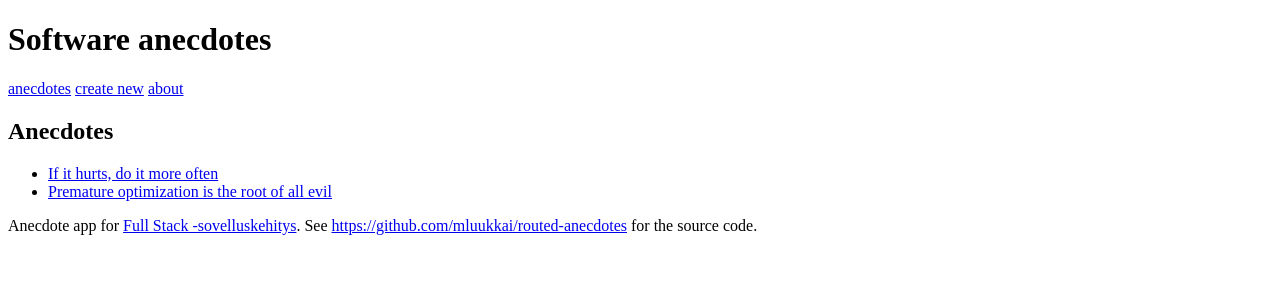
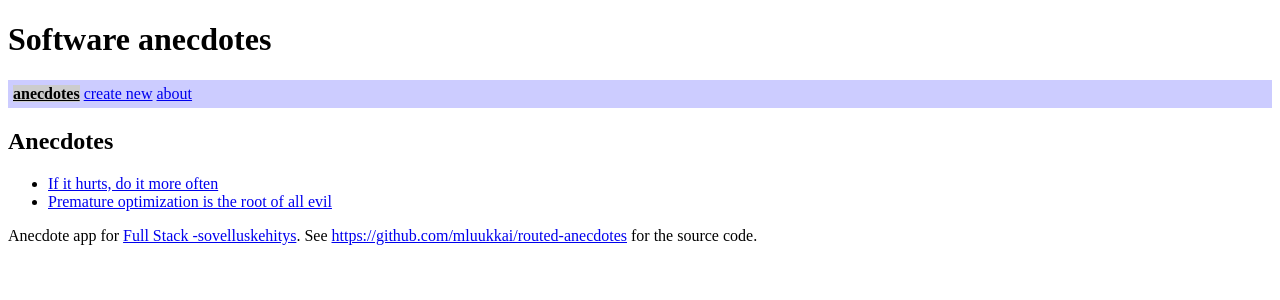
Before and after one commit to FeisEater/pavelfullstackexercise, a React (Create React App) app in the folder osa6/: page / in a window 1280 px wide. Shown: the top 300 px of the page. Built offline with nearby package versions, Linux system fonts and the light colour scheme.

Commit message:
tehtävä 6.20

```diff
--- a/osa6/src/App.js
+++ b/osa6/src/App.js
@@ -1,13 +1,27 @@
 import React from 'react'
-import { BrowserRouter as Router, Route, Link } from 'react-router-dom'
+import { BrowserRouter as Router, Route, Link, NavLink } from 'react-router-dom'
 
-const Menu = () => (
-  <div>
-    <Link to="/">anecdotes</Link>&nbsp;
-    <Link to="/create">create new</Link>&nbsp;
-    <Link to="/about">about</Link>&nbsp;
-  </div>
-)
+const Menu = () => {
+  const containerStyle = {
+    backgroundColor: '#ccccff',
+    padding: 5
+  }
+  const inactiveStyle = {
+
+  }
+  const activeStyle = {
+    backgroundColor: '#cccccc',
+    color: '#000000',
+    fontWeight: 'bold'
+  }
+  return (
+    <div style={containerStyle}>
+      <NavLink exact to="/" style={inactiveStyle} activeStyle={activeStyle}>anecdotes</NavLink>&nbsp;
+      <NavLink exact to="/create" style={inactiveStyle} activeStyle={activeStyle}>create new</NavLink>&nbsp;
+      <NavLink exact to="/about" style={inactiveStyle} activeStyle={activeStyle}>about</NavLink>&nbsp;
+    </div>
+  )
+}
 
 const AnecdoteList = ({ anecdotes }) => (
   <div>
```
